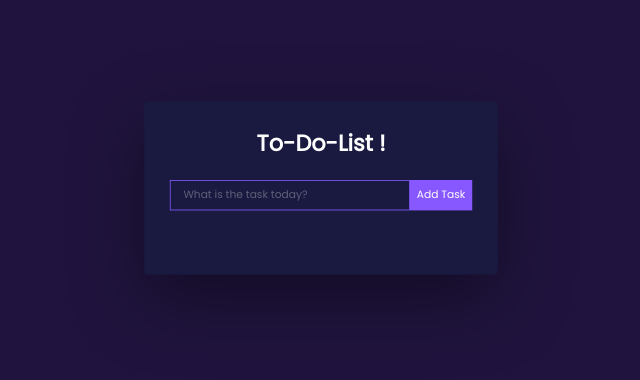
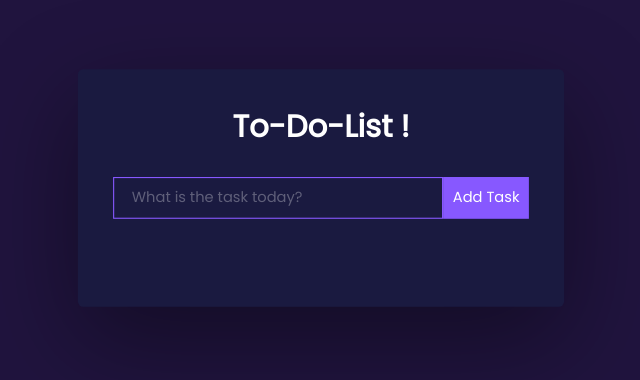
Before and after one commit to manu1242/To-Do-List, a React (Create React App) app: page / in a window 1280 px wide. In both pictures the pointer is over the element 639 px from the left and 188 px from the top of the page. Shown: the top 380 px of the page, without its empty margins (319-959 px from the left). Built offline with nearby package versions, Linux system fonts and the light colour scheme.

Commit message:
Update App.css

```diff
--- a/src/App.css
+++ b/src/App.css
@@ -35,7 +35,7 @@ h1 {
 .TodoWrapper:hover {
 
   box-shadow: rgba(0, 0, 0, 0.4) 0px 30px 90px;
-  transform: scale(0.8);
+  transform: scale(1.1);
 }
 
 .TodoForm {
```
